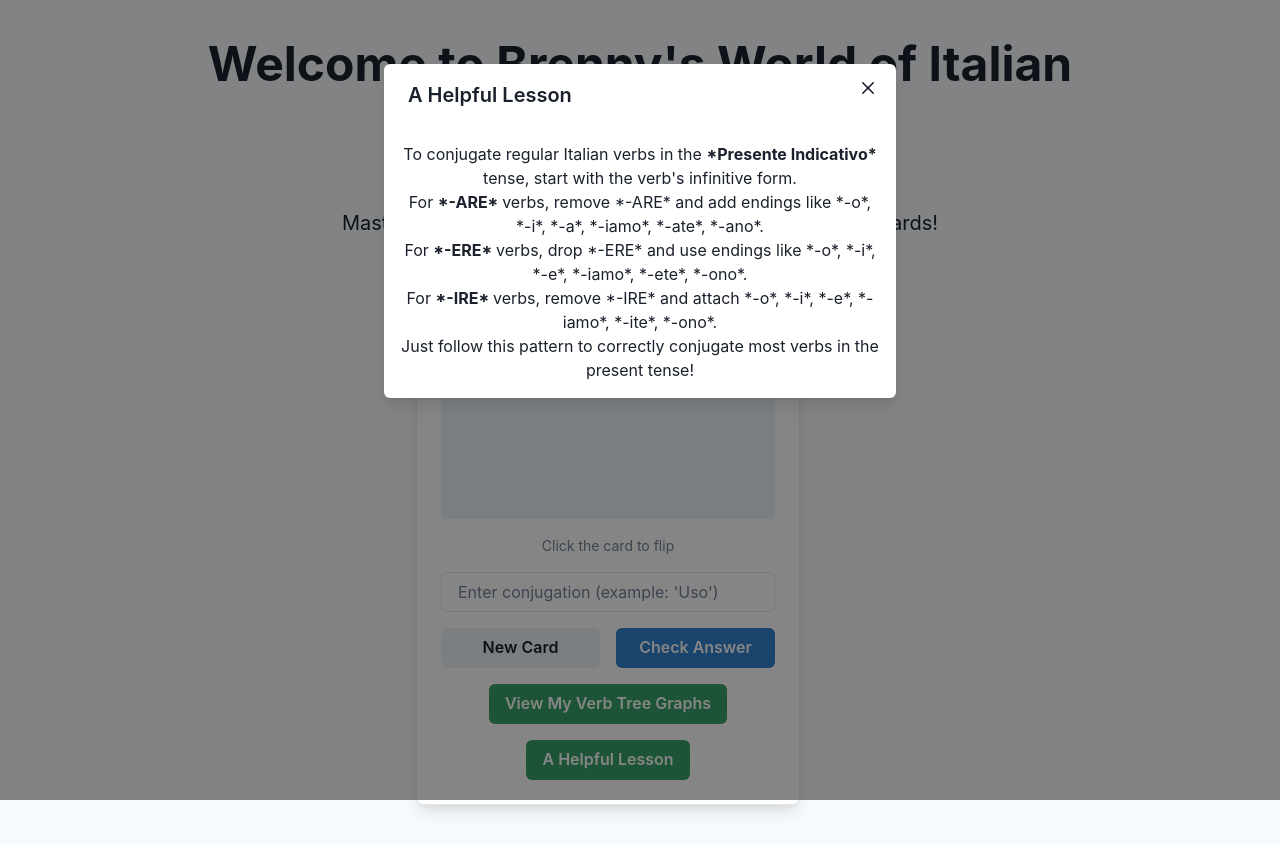
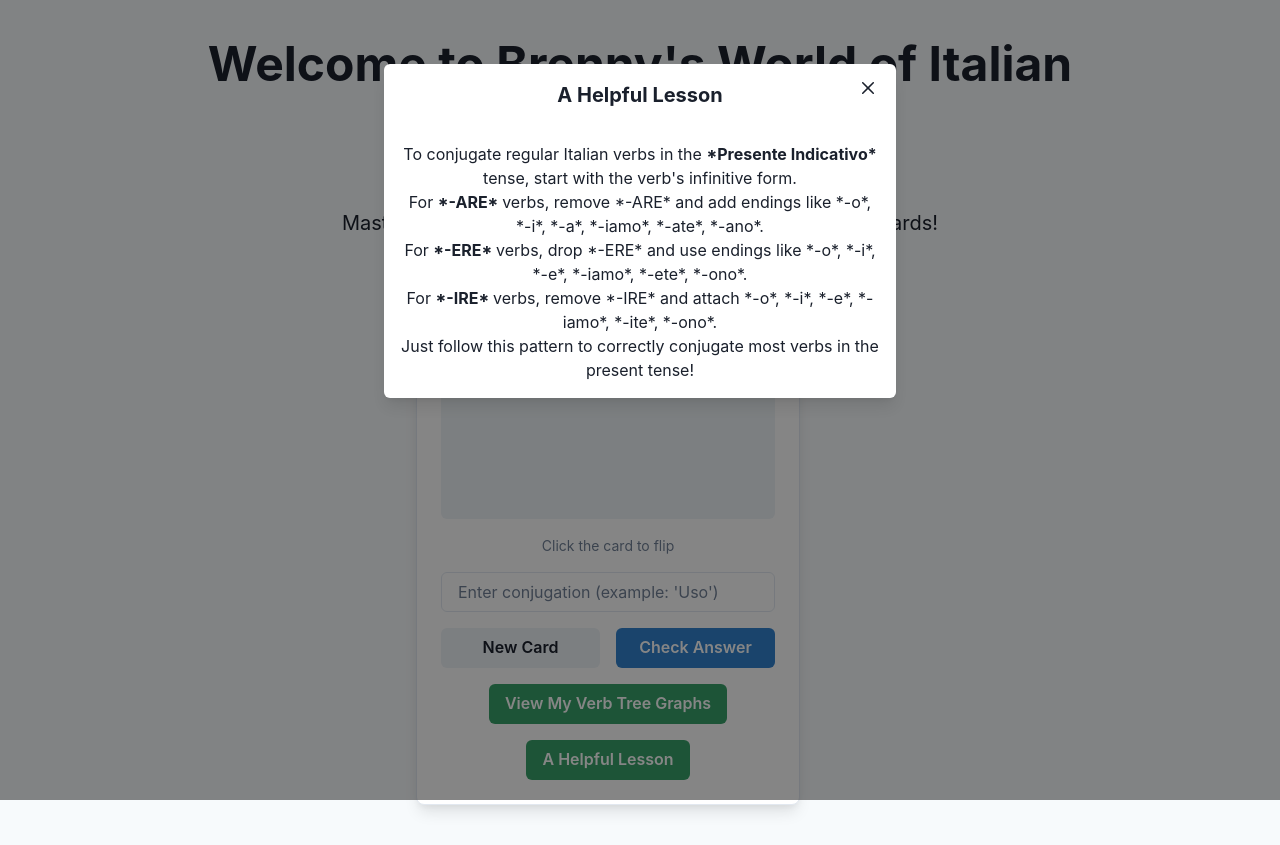
Before and after one commit to brennanlazzara/italian-with-brenny, a React (Create React App) app in the folder client/: page / in a window 1280 px wide. Both pictures are taken after a click on the button "A Helpful Lesson". Built offline with nearby package versions, Linux system fonts and the light colour scheme; no server answers.

Commit message:
refactor: Rename HelpfulLessonModal to PresenteIndicativoLesson and update references

```diff
--- a/client/src/components/FlashCard.tsx
+++ b/client/src/components/FlashCard.tsx
@@ -31,7 +31,7 @@ import {
 import { motion } from "framer-motion";
 import { InfoIcon } from "@chakra-ui/icons";
 import VerbConjugationTable from "./verbTreeTable";
-import HelpfulLessonModal from "./modals/HelpfulLessonModal";
+import PresenteIndicativoLesson from "./modals/PresenteIndicativoLesson";
 
 // Define tables for each verb type
 const PronounRoot = () => <VerbConjugationTable verbType="pronounRoot" />;
@@ -336,7 +336,7 @@ const FlashCard = () => {
           </ModalContent>
         </Modal>
 
-        <HelpfulLessonModal ref={lessonModalRef} />
+        <PresenteIndicativoLesson ref={lessonModalRef} />
 
         {/* HINT DIALOG */}
         <AlertDialog
--- a/client/src/components/modals/HelpfulLessonModal.tsx
+++ b/client/src/components/modals/PresenteIndicativoLesson.tsx
@@ -10,7 +10,7 @@ import {
   useDisclosure,
 } from "@chakra-ui/react";
 
-const HelpfulLessonModal = forwardRef((props, ref) => {
+const PresenteIndicativoLesson = forwardRef((props, ref) => {
   const {
     isOpen: isLessonModalOpen,
     onOpen: onLessonModalOpen,
@@ -25,7 +25,9 @@ const HelpfulLessonModal = forwardRef((props, ref) => {
     <Modal isOpen={isLessonModalOpen} onClose={onLessonModalClose} size="lg">
       <ModalOverlay />
       <ModalContent>
-        <ModalHeader>A Helpful Lesson</ModalHeader>
+        <ModalHeader textAlign="center">
+          <b>A Helpful Lesson</b>
+        </ModalHeader>
         <ModalCloseButton />
         <ModalBody p={4}>
           <Text textAlign="center">
@@ -46,4 +48,4 @@ const HelpfulLessonModal = forwardRef((props, ref) => {
   );
 });
 
-export default HelpfulLessonModal;
+export default PresenteIndicativoLesson;
```
